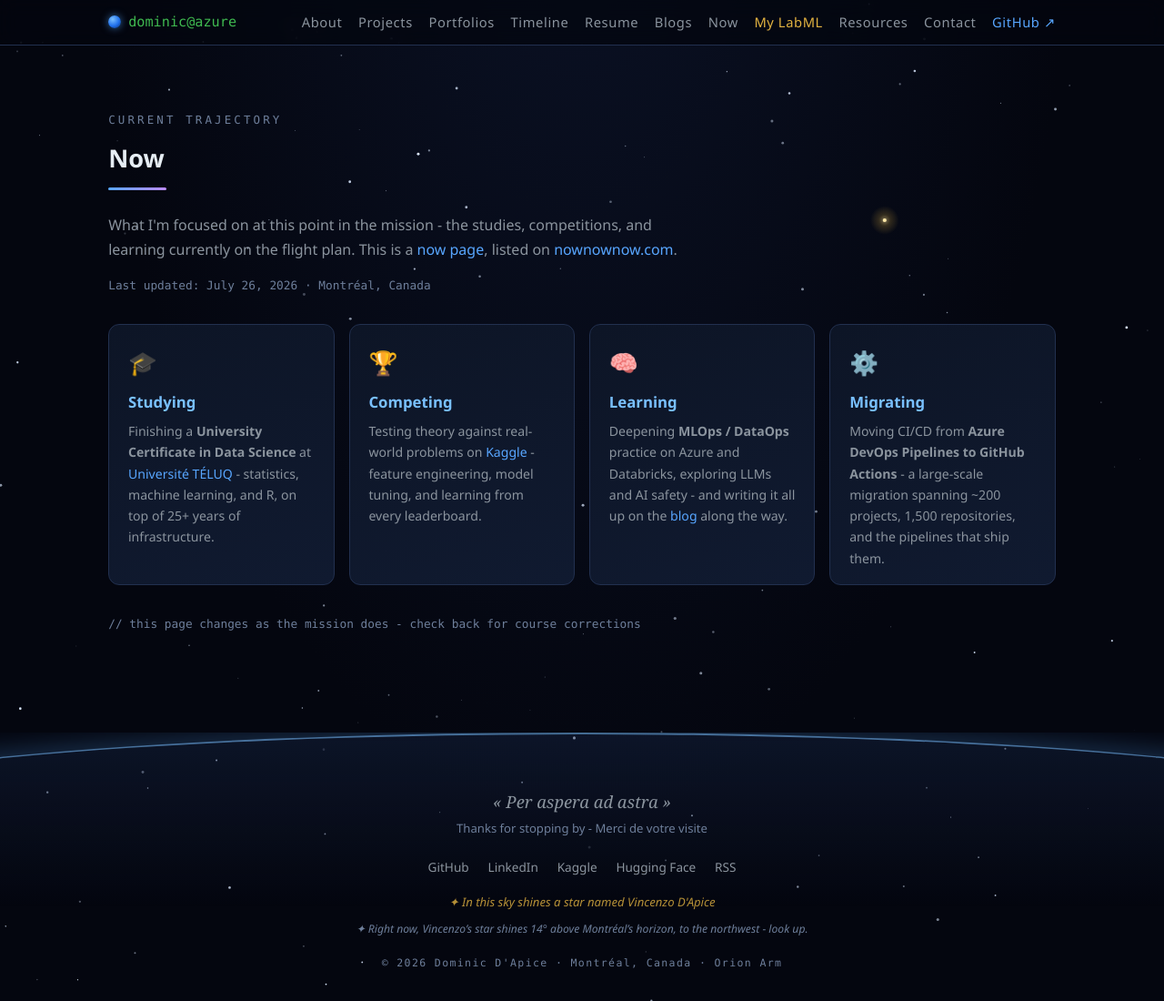
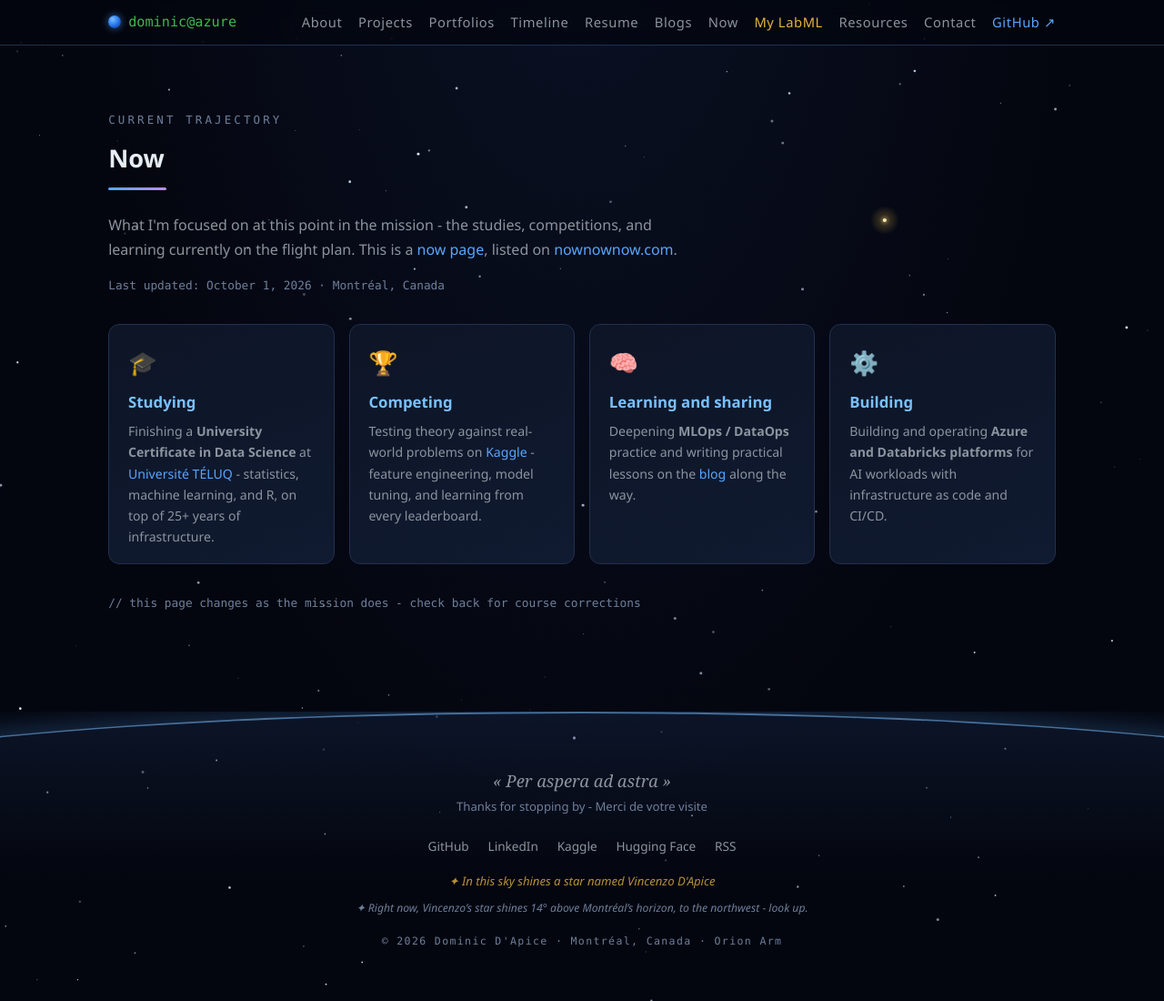
Before and after one commit to dapiced/dapiced.github.io, a Jekyll site: the page built from now/index.html, in a window 1280 px wide and 1100 px high. Shown: the whole window at 91% size. Built offline with Jekyll 4.4.1, drawn with Linux system fonts in a browser that asks for light colours.

Commit message:
content: refresh now page themes
Co-authored-by: Copilot App <223556219+Copilot@users.noreply.github.com

```diff
--- a/now/index.html
+++ b/now/index.html
@@ -3,17 +3,17 @@ layout: default
 title: Now - What I'm Focused on These Days
 description: >-
   What Dominic D'Apice is doing right now: a University Certificate in Data
-  Science at Université TÉLUQ, Kaggle competitions, ongoing MLOps & AI learning,
-  and a large-scale Azure DevOps to GitHub Actions migration.
-updated: 2026-07-26
+  Science at Université TÉLUQ, Kaggle competitions, Azure and Databricks
+  platforms for AI workloads, and practical MLOps / DataOps learning.
+updated: 2026-10-01
 keywords:
   - Dominic D'Apice now
   - now page
   - Data Science certificate
   - Université TÉLUQ
   - Kaggle competitions
-  - Azure DevOps to GitHub Actions migration
-  - MLOps learning
+  - Azure and Databricks platforms
+  - MLOps and DataOps
 ---
 
 <section class="section">
@@ -50,20 +50,18 @@ keywords:
     </div>
     <div class="beyond-card reveal">
       <span class="icon">🧠</span>
-      <h3>Learning</h3>
+      <h3>Learning and sharing</h3>
       <p>
-        Deepening <strong>MLOps / DataOps</strong> practice on Azure and Databricks,
-        exploring LLMs and AI safety - and writing it all up on the
-        <a href="/blog/">blog</a> along the way.
+        Deepening <strong>MLOps / DataOps</strong> practice and writing practical
+        lessons on the <a href="/blog/">blog</a> along the way.
       </p>
     </div>
     <div class="beyond-card reveal">
       <span class="icon">⚙️</span>
-      <h3>Migrating</h3>
+      <h3>Building</h3>
       <p>
-        Moving CI/CD from <strong>Azure DevOps Pipelines to GitHub Actions</strong> -
-        a large-scale migration spanning ~200 projects, 1,500 repositories,
-        and the pipelines that ship them.
+        Building and operating <strong>Azure and Databricks platforms</strong> for
+        AI workloads with infrastructure as code and CI/CD.
       </p>
     </div>
   </div>
```
